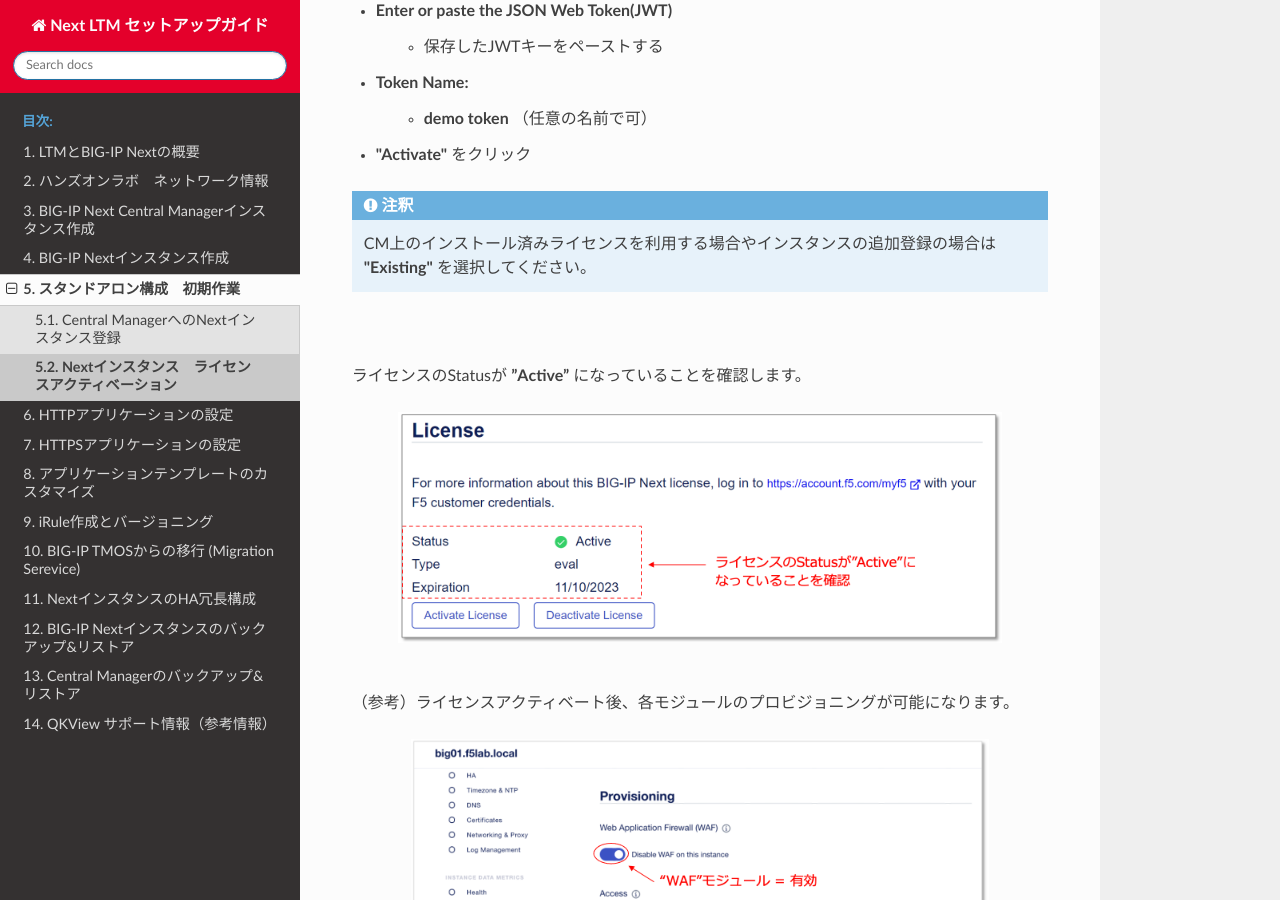
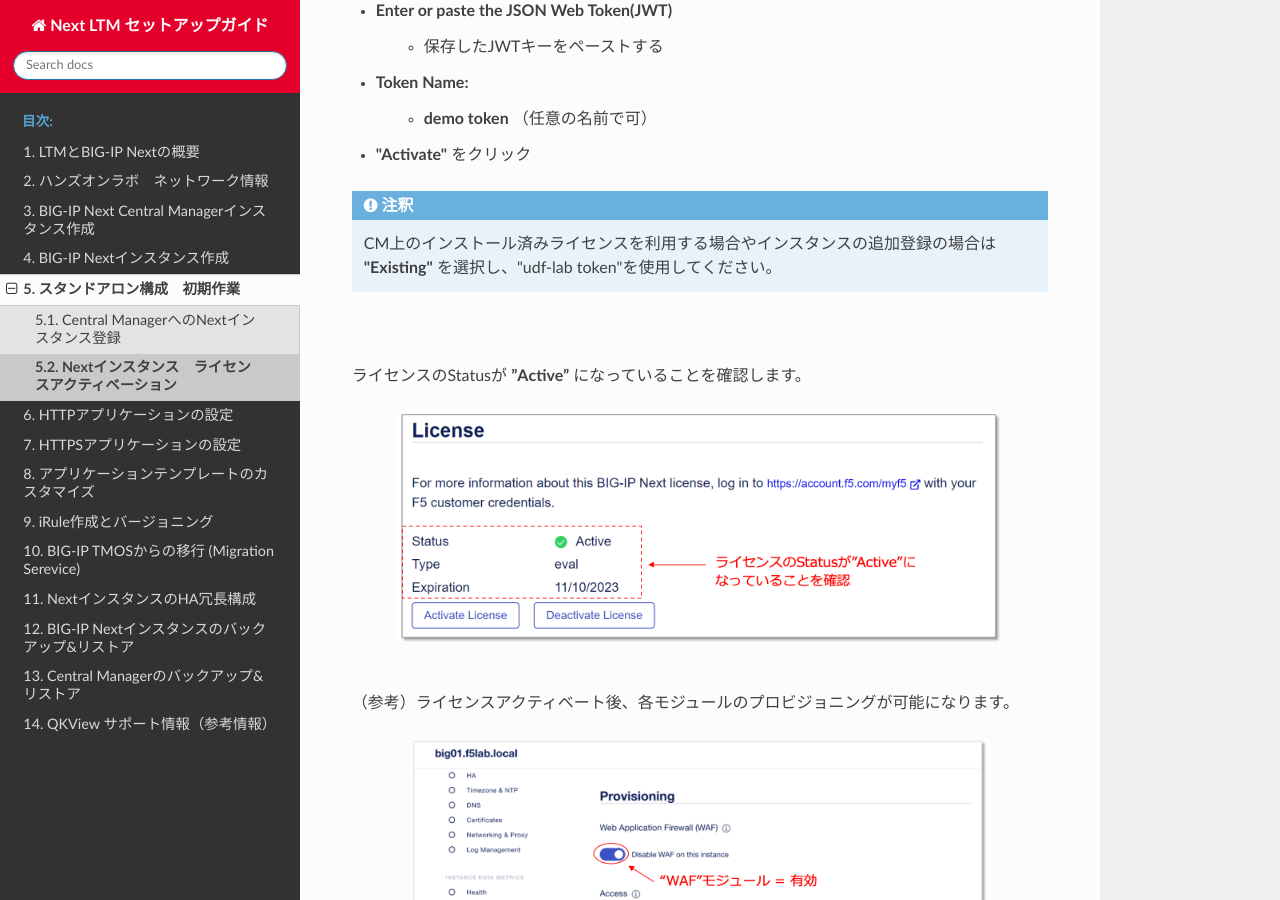
Before and after one commit to BeF5/f5j-easy-setup-next-ltm, a Sphinx documentation site: the page built from docs/content05/module02/module02.rst, in a window 1280 px wide and 900 px high, scrolled down 4616 px. Built offline with Sphinx 7.4.7 and the Read the Docs theme 2.0.0, drawn with Linux system fonts in a browser that asks for light colours.

Commit message:
Update module02.rst

```diff
--- a/docs/content05/module02/module02.rst
+++ b/docs/content05/module02/module02.rst
@@ -95,7 +95,7 @@ JWTライセンスキーをNew Tokenとして登録、アクティベーショ
 - **"Activate"** をクリック
 
 .. note::
-   CM上のインストール済みライセンスを利用する場合やインスタンスの追加登録の場合は **"Existing"** を選択してください。
+   CM上のインストール済みライセンスを利用する場合やインスタンスの追加登録の場合は **"Existing"** を選択し、"udf-lab token"を使用してください。
 
 
 |
```
